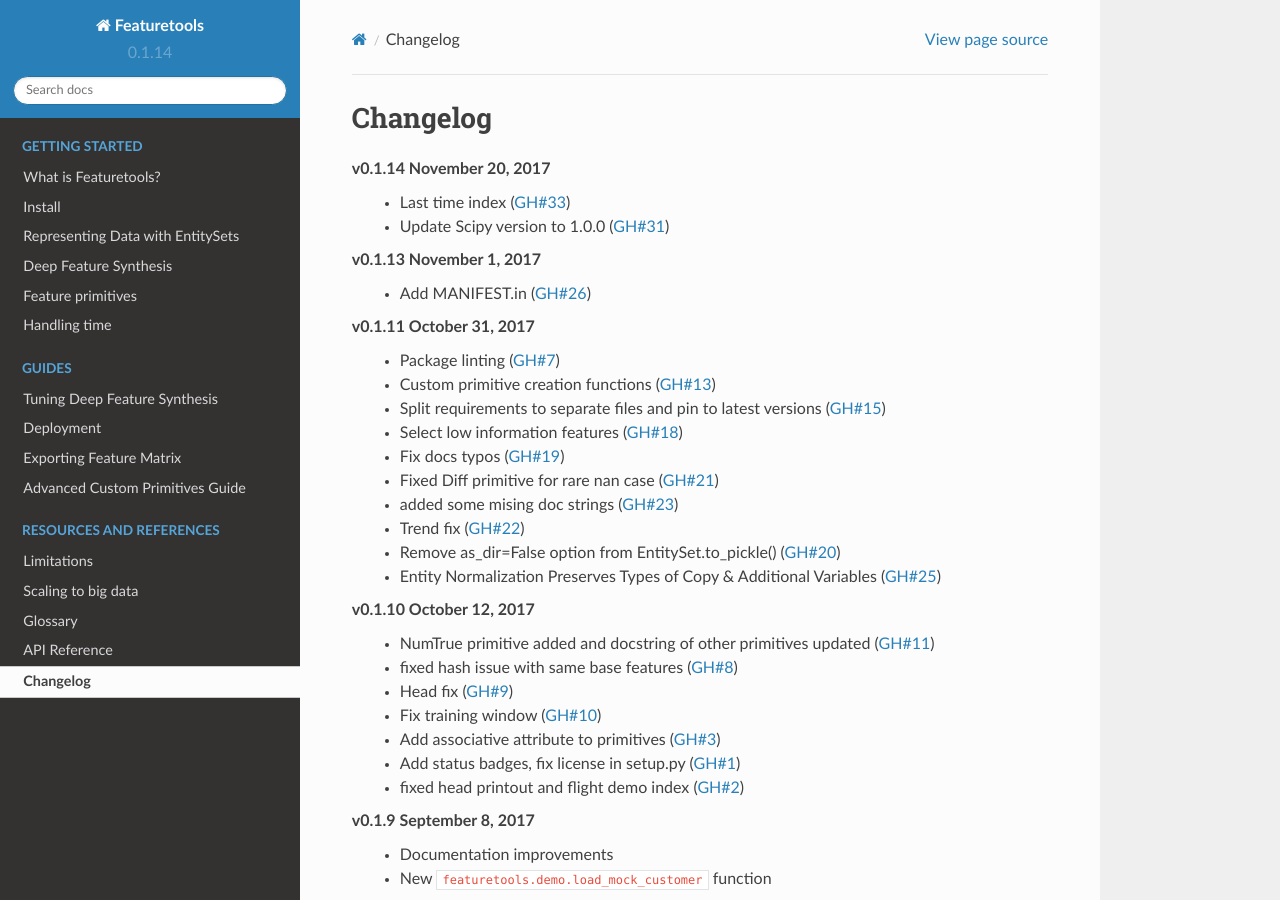
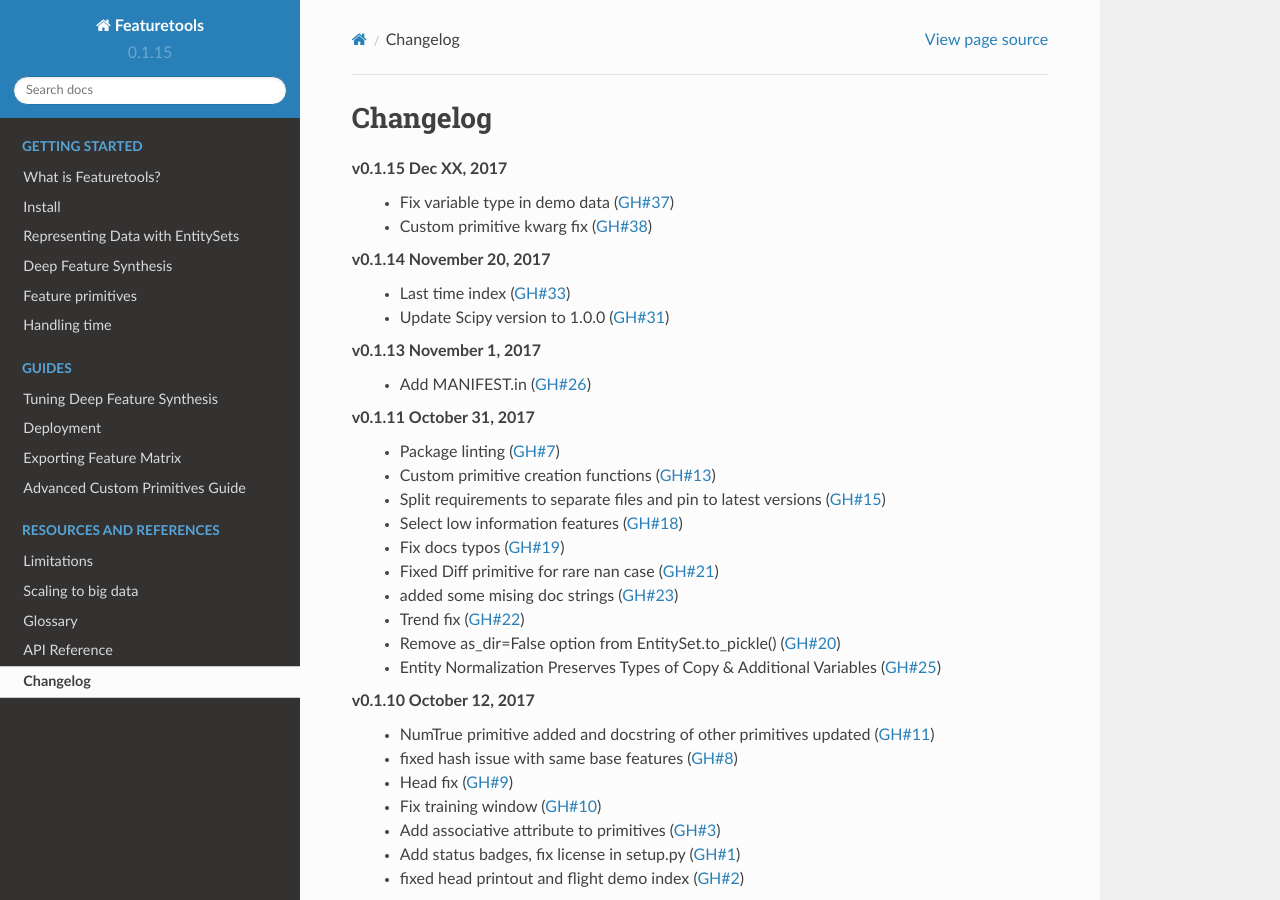
Before and after one commit to alteryx/featuretools, a Sphinx documentation site: the page built from docs/source/changelog.rst, in a window 1280 px wide and 900 px high. Built offline with Sphinx 7.4.7 and the Read the Docs theme 2.0.0, drawn with Linux system fonts in a browser that asks for light colours; comment, search, counter and statistics services are not loaded.

Commit message:
bump to v0.1.15

```diff
--- a/docs/source/changelog.rst
+++ b/docs/source/changelog.rst
@@ -2,6 +2,10 @@
 
 Changelog
 ---------
+
+**v0.1.15** Dec XX, 2017
+    * Fix variable type in demo data (:pr:`37`)
+    * Custom primitive kwarg fix (:pr:`38`)
 
 **v0.1.14** November 20, 2017
     * Last time index (:pr:`33`)
--- a/featuretools/__init__.py
+++ b/featuretools/__init__.py
@@ -11,4 +11,4 @@
 from .utils.pickle_utils import *
 import featuretools.demo
 
-__version__ = '0.1.14'
+__version__ = '0.1.15'
--- a/setup.py
+++ b/setup.py
@@ -15,7 +15,7 @@
 
 setup(
     name='featuretools',
-    version='0.1.14',
+    version='0.1.15',
     packages=find_packages(),
     package_data={'featuretools': ['config_yaml.txt']},
     description='a framework for automated feature engineering',
```
